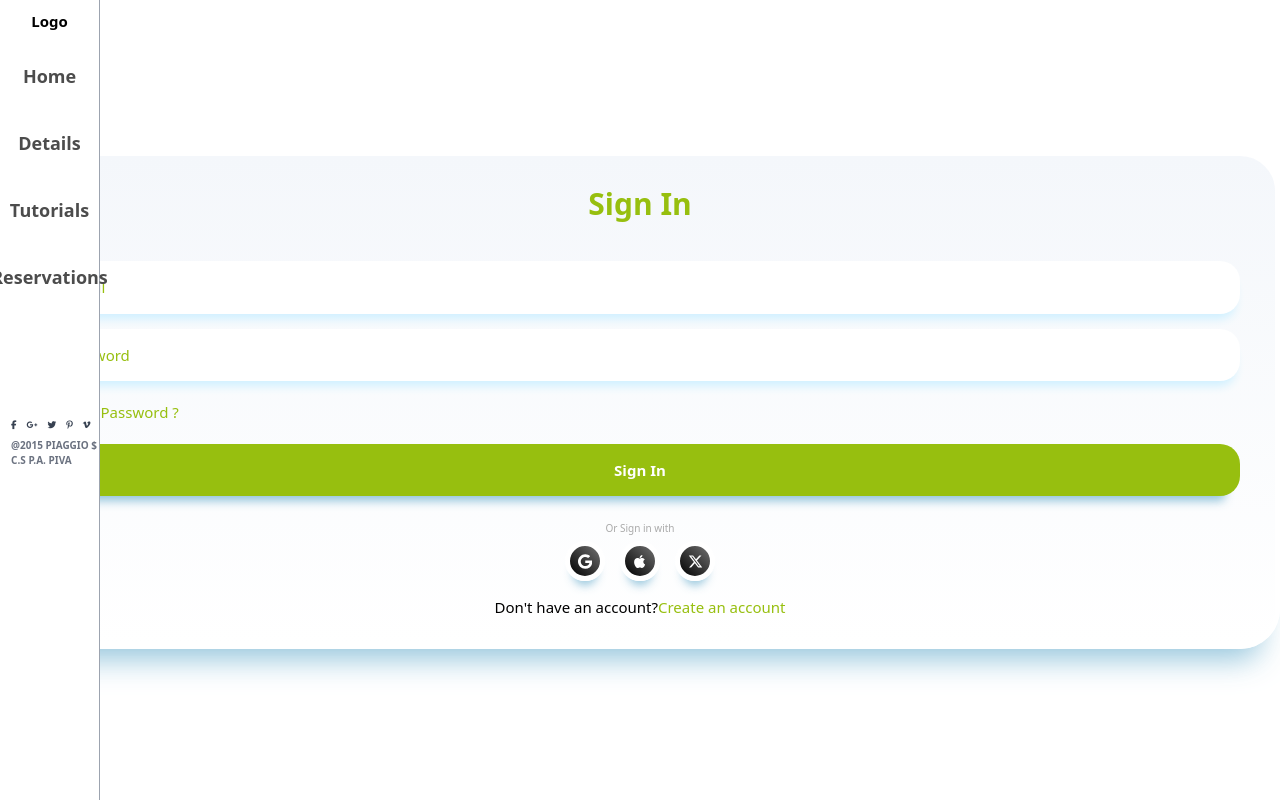
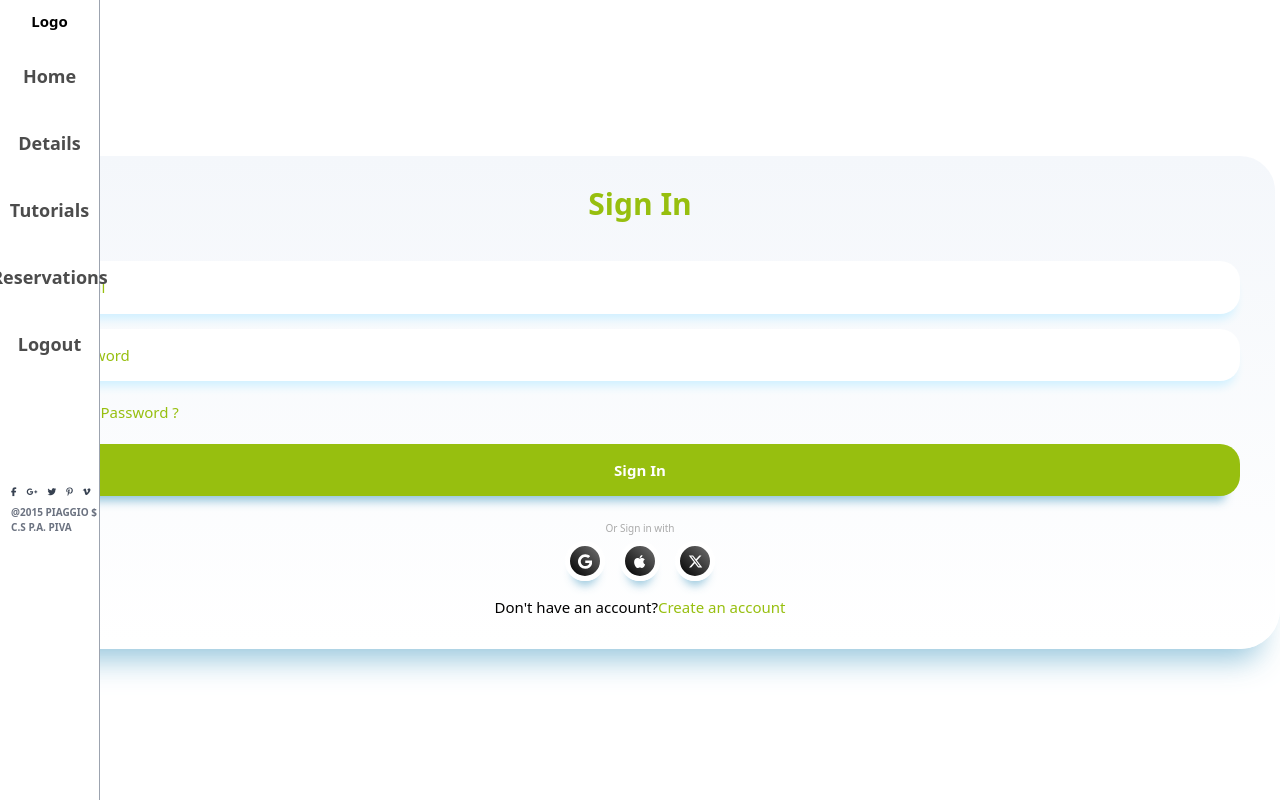
Before and after one commit to RicardoEgas/tutorial-lessons-frontend, a React (Vite) app: page /login in a window 1280 px wide. Built offline with nearby package versions, Linux system fonts and the light colour scheme.

Commit message:
Add logout navlink to the navbar.

```diff
--- a/src/components/auth/Login.jsx
+++ b/src/components/auth/Login.jsx
@@ -2,12 +2,16 @@
 import { useEffect, useState } from 'react';
 import { useDispatch, useSelector } from 'react-redux';
 import { Link, useNavigate } from 'react-router-dom';
-import { logInUser } from '../../redux/userSlice'; // Replace '<your-path>' with the actual path to your userSlice
+import { logInUser } from '../../redux/userSlice';
 import './Login.css';
 
 function Login({ hideSplash }) {
   const dispatch = useDispatch();
   const navigate = useNavigate();
+
+  const goToDestination = () => {
+    navigate('/home')
+  }
 
   const [email, setEmail] = useState('');
   const [password, setPassword] = useState('');
@@ -16,9 +20,15 @@ function Login({ hideSplash }) {
     hideSplash();
   }, [hideSplash]);
 
-  const isLoading = useSelector((state) => state.user.isLoading);
+  // const isLoading = useSelector((state) => state.user.isLoading);
   const isAuthenticated = useSelector((state) => state.user.isAuthenticated)
   const error = useSelector((state) => state.user.error);
+
+  useEffect(() => {
+    if (isAuthenticated) {
+      goToDestination();
+    }
+  }, [isAuthenticated, navigate]);
 
   const handleLogin = async (e) => {
     e.preventDefault();
@@ -26,10 +36,7 @@ function Login({ hideSplash }) {
     try {
       // Dispatch the logInUser action
       await dispatch(logInUser({ email, password }));
-      console.log('isAuthenticated: ', isAuthenticated)
-      if(isAuthenticated) {
-        navigate('/home')
-      }
+      console.log('isAuthenticated: ', isAuthenticated);
     } catch (error) {
       console.error('Error during login', error);
     }
--- a/src/components/auth/Signup.jsx
+++ b/src/components/auth/Signup.jsx
@@ -1,8 +1,8 @@
 /* eslint-disable react/prop-types */
 import { useEffect, useState } from 'react';
 import { Link, useNavigate } from 'react-router-dom';
-import { useDispatch, useSelector } from 'react-redux'; // Import useDispatch and useSelector
-import { registerUser } from '../../redux/userSlice'; // Replace '<your-path>' with the actual path to your userSlice
+import { useDispatch, useSelector } from 'react-redux';
+import { registerUser } from '../../redux/userSlice';
 
 import './Login.css';
 
--- a/src/pages/Navbar.jsx
+++ b/src/pages/Navbar.jsx
@@ -2,6 +2,7 @@
 import { useState } from 'react';
 import { FaBars, FaArrowLeft } from 'react-icons/fa';
 import { NavLink } from 'react-router-dom';
+import { removeToken } from '../utils/localStorage';
 // import TutorialItems  from './tutorials/TutorialItems'
 const Navbar = () => {
   const [isOpen, setIsOpen] = useState(false);
@@ -9,6 +10,10 @@ const Navbar = () => {
   const toggleMenu = () => {
     setIsOpen(!isOpen);
   };
+
+  const handleSignOut = () => {
+    removeToken();
+  }
 
   return (
     <nav className="bg-white text-[#4c4c4c] border-r border-gray-400 fixed h-full flex flex-col transition-transform duration-300 transform translate-x-0 lg:translate-x-0 lg:w-40 lg:items-center">
@@ -42,6 +47,11 @@ const Navbar = () => {
             Reservations
           </NavLink>
         </li>
+        <li className="p-4 cursor-pointer">
+          <NavLink to="/" onClick={() => handleSignOut()} className='block px-4 text-[18px] py-4 font-bold hover:bg-[#97bf0f] hover:text-white'>
+            Logout
+          </NavLink>
+        </li>
 
       </ul>
 
```
